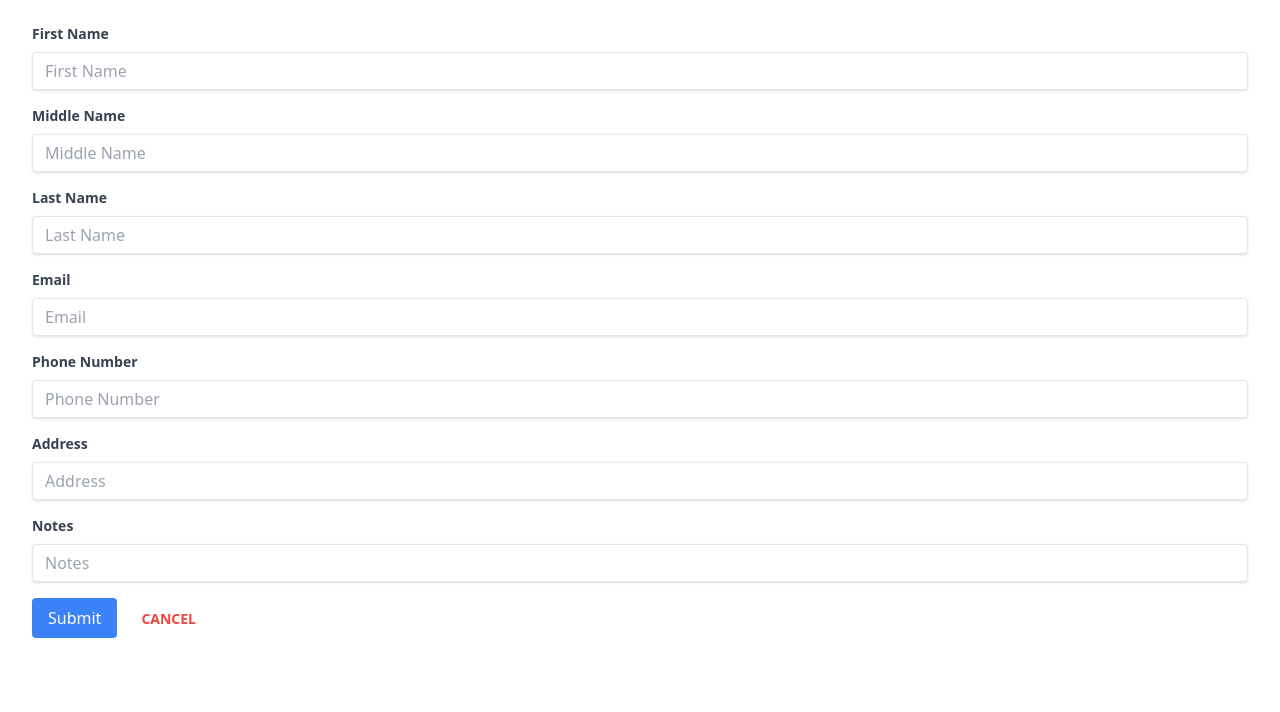
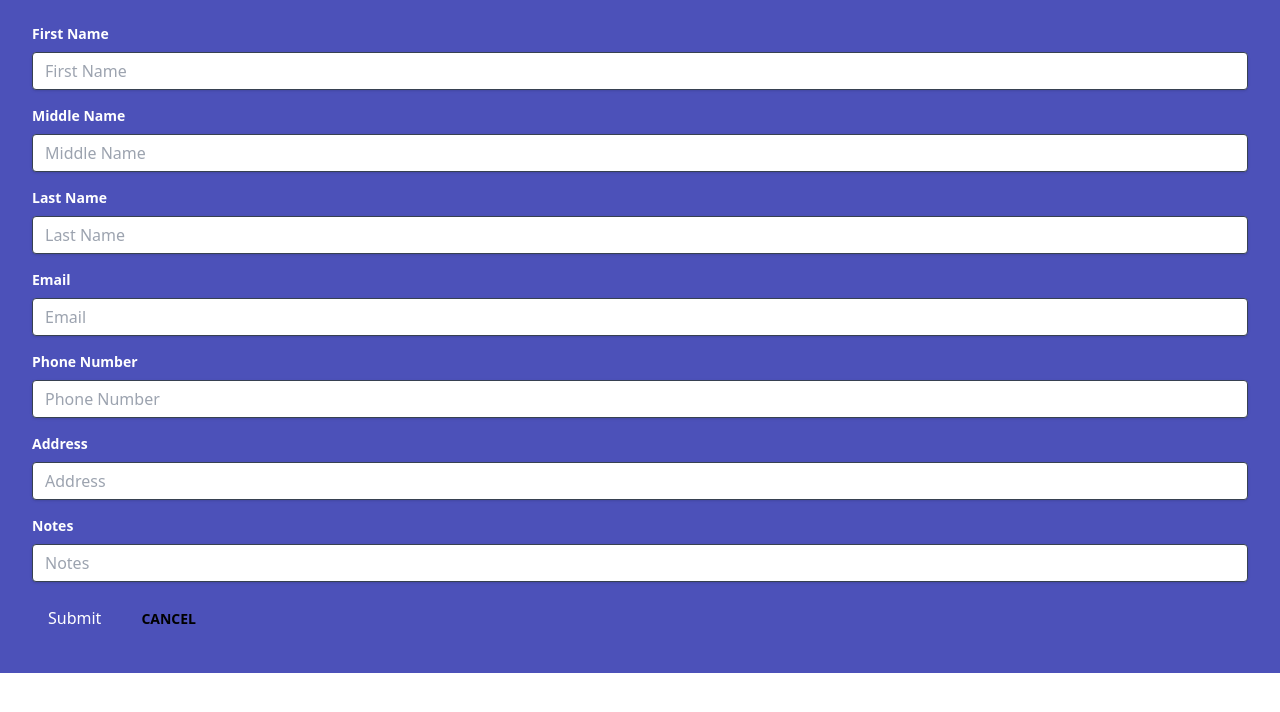
Before and after one commit to vanessamald/office-tool, a Next.js app in the folder packages/front-end/: page /newUser in a window 1280 px wide. Shown: the top 712 px of the page. Built offline with nearby package versions, Linux system fonts and the light colour scheme.

Commit message:
adding styling

```diff
--- a/packages/front-end/src/components/Confirmation.tsx
+++ b/packages/front-end/src/components/Confirmation.tsx
@@ -55,7 +55,7 @@ export default function Confirmation({ user, closeConfirmDialog }) {
                             <Dialog.Panel className="relative transform overflow-hidden rounded-lg bg-white text-left shadow-xl transition-all sm:my-8 sm:w-full sm:max-w-lg">
                                 <div className="bg-white px-4 pb-4 pt-5 sm:p-6 sm:pb-4">
                                     <div className="sm:flex sm:items-start">
-                                        <div className="mx-auto flex h-12 w-12 flex-shrink-0 items-center justify-center rounded-full bg-red-100 sm:mx-0 sm:h-10 sm:w-10">
+                                        <div className="mx-auto flex h-12 w-12 flex-shrink-0 items-center justify-center rounded-full bg-red-light sm:mx-0 sm:h-10 sm:w-10">
                                             <svg xmlns="http://www.w3.org/2000/svg" fill="none" viewBox="0 0 24 24" strokeWidth={1.5} stroke="currentColor" className="w-6 h-6">
                                                 <path strokeLinecap="round" strokeLinejoin="round" d="M12 9v3.75m-9.303 3.376c-.866 1.5.217 3.374 1.948 3.374h14.71c1.73 0 2.813-1.874 1.948-3.374L13.949 3.378c-.866-1.5-3.032-1.5-3.898 0L2.697 16.126zM12 15.75h.007v.008H12v-.008z" />
                                             </svg>
@@ -91,7 +91,7 @@ export default function Confirmation({ user, closeConfirmDialog }) {
                                     <>
                                     <button
                                         type="button"
-                                        className="inline-flex w-full justify-center rounded-md bg-red-600 px-3 py-2 text-sm font-semibold text-white shadow-sm hover:bg-red-500 sm:ml-3 sm:w-auto"
+                                        className="inline-flex w-full justify-center rounded-md bg-red px-3 py-2 text-sm font-semibold text-white shadow-sm hover:bg-red-500 sm:ml-3 sm:w-auto"
                                         onClick={confirmDelete}
                                     >
                                         Delete
--- a/packages/front-end/src/components/Form.tsx
+++ b/packages/front-end/src/components/Form.tsx
@@ -18,7 +18,7 @@ export default function UserForm ({ handleClose, submitForm, user }) {
 
     return (
         <>
-        <div>
+        <div className='bg-blueish'>
             <Formik
                 // set initial values in the form, return empty string if null
 
@@ -42,77 +42,78 @@ export default function UserForm ({ handleClose, submitForm, user }) {
             >
               {/* {({ isSubmitting, handleSubmit }) => ( */}
 
-                <Form className="bg-white rounded px-8 pt-6 pb-8 mb-4">
+                <Form className=" rounded px-8 pt-6 pb-8 mb-4">
                     <div className="mb-4">
-                        <label className="block text-gray-700 text-sm font-bold mb-2" htmlFor="firstName">
+                        <label className="block text-white text-sm font-bold mb-2" htmlFor="firstName">
                             First Name
                         </label>
                         <Field
-                            className="shadow appearance-none border rounded w-full py-2 px-3 text-gray-700 leading-tight focus:outline-none focus:shadow-outline"
+                            className="shadow appearance-none border rounded w-full py-2 px-3 text-gray leading-tight focus:outline-none focus:shadow-outline"
                             id="firstName"
                             type="text"
                             placeholder="First Name"
                             name="firstName"
                         />
-                         <ErrorMessage name="firstName" component="div" className="text-red-500" />
+                         <ErrorMessage name="firstName" component="div" className="text-red" />
                     </div>
                     <div className="mb-4">
-                        <label className="block text-gray-700 text-sm font-bold mb-2" htmlFor="middleName">
+                        <label className="block text-white text-sm font-bold mb-2" htmlFor="middleName">
                             Middle Name
                         </label>
                         <Field
-                            className="shadow appearance-none border rounded w-full py-2 px-3 text-gray-700 leading-tight focus:outline-none focus:shadow-outline"
+                            className="shadow appearance-none border rounded w-full py-2 px-3 text-gray leading-tight focus:outline-none focus:shadow-outline"
                             id="middleName"
                             type="text"
                             placeholder="Middle Name"
                             name="middleName"
                         />
-                        <ErrorMessage name="middleName" component="div" className="text-red-500" />
+                        <ErrorMessage name="middleName" component="div" className="text-red" />
                     </div>
                     <div className="mb-4">
-                        <label className="block text-gray-700 text-sm font-bold mb-2" htmlFor="lastName">
+                        <label className="block text-white text-sm font-bold mb-2" htmlFor="lastName">
                             Last Name
                         </label>
                         <Field
-                            className="shadow appearance-none border rounded w-full py-2 px-3 text-gray-700 leading-tight focus:outline-none focus:shadow-outline"
+                            className="shadow appearance-none border rounded w-full py-2 px-3 text-gray leading-tight focus:outline-none focus:shadow-outline"
                             id="lastName"
                             type="text"
                             placeholder="Last Name"
                             name="lastName"
                         />
-                        <ErrorMessage name="lastName" component="div" className="text-red-500" />
+                        <ErrorMessage name="lastName" component="div" className="text-red" />
                     </div>
                     <div className="mb-4">
-                        <label className="block text-gray-700 text-sm font-bold mb-2" htmlFor="email">
+                        <label className="block text-white text-sm font-bold mb-2" htmlFor="email">
                             Email
                         </label>
                         <Field
-                            className="shadow appearance-none border rounded w-full py-2 px-3 text-gray-700 leading-tight focus:outline-none focus:shadow-outline"
+                            className="shadow appearance-none border rounded w-full py-2 px-3 text-gray leading-tight focus:outline-none focus:shadow-outline"
                             id="email"
                             type="text"
                             placeholder="Email"
                             name="email"
                         />
+                        <ErrorMessage name="email" component="div" className="text-red" />
                     </div>
                     <div className="mb-4">
-                        <label className="block text-gray-700 text-sm font-bold mb-2" htmlFor="phoneNumber">
+                        <label className="block text-white text-sm font-bold mb-2" htmlFor="phoneNumber">
                             Phone Number
                         </label>
                         <Field
-                            className="shadow appearance-none border rounded w-full py-2 px-3 text-gray-700 leading-tight focus:outline-none focus:shadow-outline"
+                            className="shadow appearance-none border rounded w-full py-2 px-3 text-gray leading-tight focus:outline-none focus:shadow-outline"
                             id="phoneNumber"
                             type="text"
                             placeholder="Phone Number"
                             name="phoneNumber"
                         />
-                        <ErrorMessage name="phoneNumber" component="div" className="text-red-500" />
+                        <ErrorMessage name="phoneNumber" component="div" className="text-red" />
                     </div>
                     <div className="mb-4">
-                        <label className="block text-gray-700 text-sm font-bold mb-2" htmlFor="address">
+                        <label className="block text-white text-sm font-bold mb-2" htmlFor="address">
                             Address
                         </label>
                         <Field
-                            className="shadow appearance-none border rounded w-full py-2 px-3 text-gray-700 leading-tight focus:outline-none focus:shadow-outline"
+                            className="shadow appearance-none border rounded w-full py-2 px-3 text-gray leading-tight focus:outline-none focus:shadow-outline"
                             id="address"
                             type="text"
                             placeholder="Address"
@@ -121,11 +122,11 @@ export default function UserForm ({ handleClose, submitForm, user }) {
                         <ErrorMessage name="address" component="div" className="text-red-500" />
                     </div>
                     <div className="mb-4">
-                        <label className="block text-gray-700 text-sm font-bold mb-2" htmlFor="adminNotes">
+                        <label className="block text-white text-sm font-bold mb-2" htmlFor="adminNotes">
                             Notes
                         </label>
                         <Field
-                            className="shadow appearance-none border rounded w-full py-2 px-3 text-gray-700 leading-tight focus:outline-none focus:shadow-outline"
+                            className="shadow appearance-none border rounded w-full py-2 px-3 text-gray leading-tight focus:outline-none focus:shadow-outline"
                             id="adminNotes"
                             type="text"
                             placeholder="Notes"
--- a/packages/front-end/src/components/Navigation.tsx
+++ b/packages/front-end/src/components/Navigation.tsx
@@ -12,10 +12,10 @@ export default function Navigation () {
         <>
         <nav className='h-full'>
             <div className='h-full flex flex-col text-center space-y-4 justify-center px-10'>
-            <button onClick={() => handleNavigation('/users')} className="bg-blue-500 hover:bg-blue-700 text-white font-bold py-10 px-4 rounded-lg hover:content-around">
+            <button onClick={() => handleNavigation('/users')} className="bg-blueish hover:bg-blue-700 text-white font-bold py-10 px-4 rounded-lg hover:content-around">
                 All Users
             </button>
-            <button onClick={()=> handleNavigation('/newUser')} className="bg-blue-500 hover:bg-blue-700 text-white font-bold py-10 px-4 rounded-lg hover:content-around">
+            <button onClick={()=> handleNavigation('/newUser')} className="bg-blueish hover:bg-blue-700 text-white font-bold py-10 px-4 rounded-lg hover:content-around">
                 Add New User
             </button>
             </div>
--- a/packages/front-end/src/components/editUser.tsx
+++ b/packages/front-end/src/components/editUser.tsx
@@ -58,10 +58,10 @@ export default function EditForm ({ user, handleClose })  {
   return (
         <>
           <div className='fixed inset-0 flex items-center justify-center z-50'>
-            <div className="bg-white p-8 w-full h-full">
+            <div className="bg-blueish p-8 w-full h-full">
 
               <Form handleClose={handleClose} submitForm={submitForm} user={user}/>
-              {status ? <p className='font-medium text-green-500 text-left'>{status}</p> : <p className='font-medium text-red-500 text-left'>{errorMessage}</p>}
+              {status ? <p className='font-medium text-green text-left'>{status}</p> : <p className='font-medium text-red text-left'>{errorMessage}</p>}
             </div>
           </div>
         </>
--- a/packages/front-end/tailwind.config.js
+++ b/packages/front-end/tailwind.config.js
@@ -5,6 +5,19 @@ module.exports = {
     './src/components/**/*.{js,ts,jsx,tsx}',
   ],
   theme: {
+    colors: {
+      'purple': '#5b21b6',
+      'blueish': '#4c51b9',
+      'dark-pink': '#cb4d89',
+      'light-pink': '#cd85b3',
+      'white': '#FFFFFF',
+      'black': '#000000',
+      'gray': '#374151',
+      'red': '#FF0000',
+      'red-med': '#CC3333',
+      'red-light': '#FEE2E2',
+      'green': '#00FF00'
+    },
     extend: {},
   },
   plugins: [],
```
Also changed, not shown: packages/front-end/src/components/DisplayUsers.tsx (+16 -10 lines), packages/front-end/src/components/PageTitle.tsx (added, +13 -0 lines), packages/front-end/src/pages/index.tsx (+5 -4 lines), packages/front-end/src/pages/search.tsx (+5 -3 lines), packages/front-end/src/pages/users.tsx (+9 -16 lines), packages/front-end/public/logo192.png (added), packages/front-end/public/manifest.json (added), 1 other file (tests, documents, lock files or other folders).
